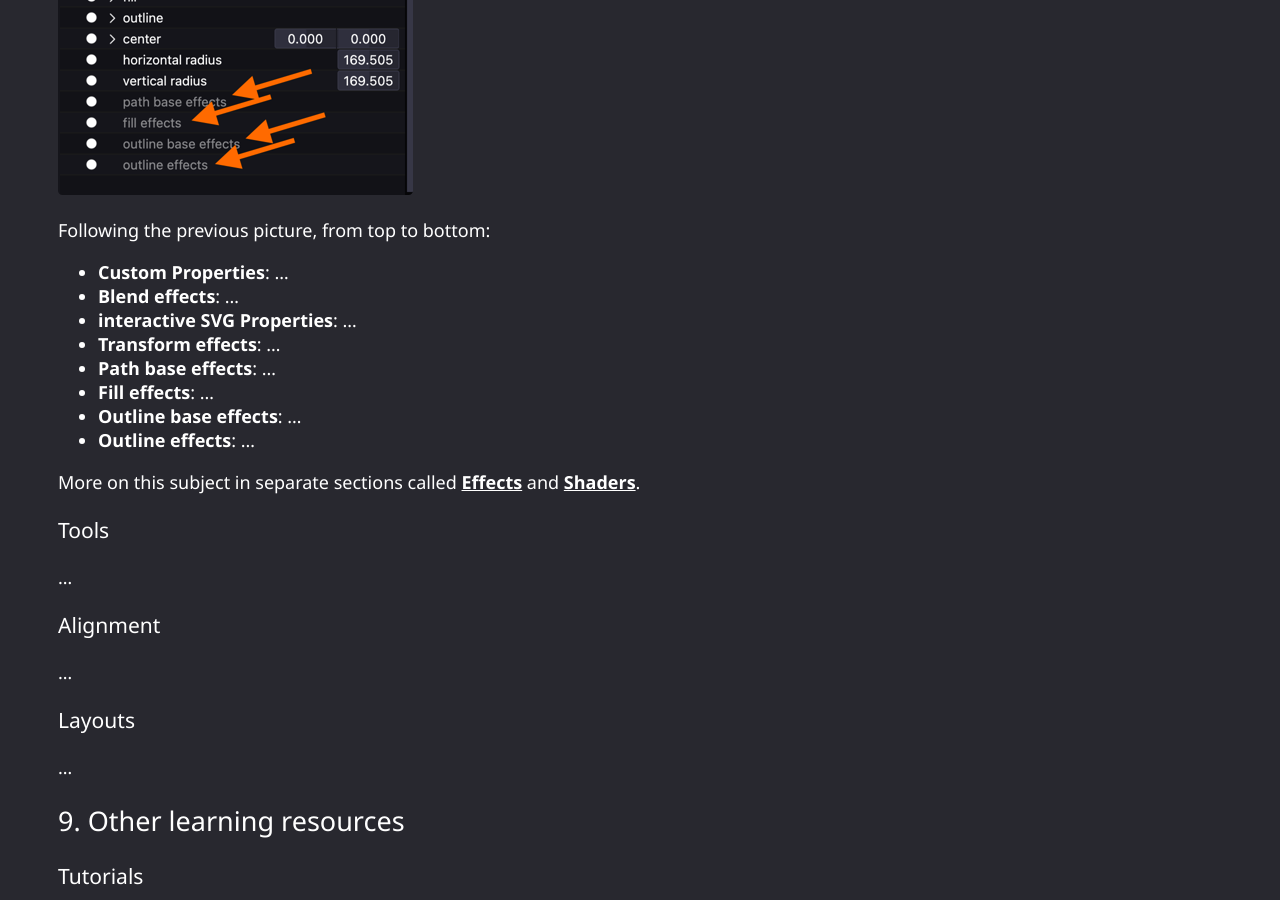
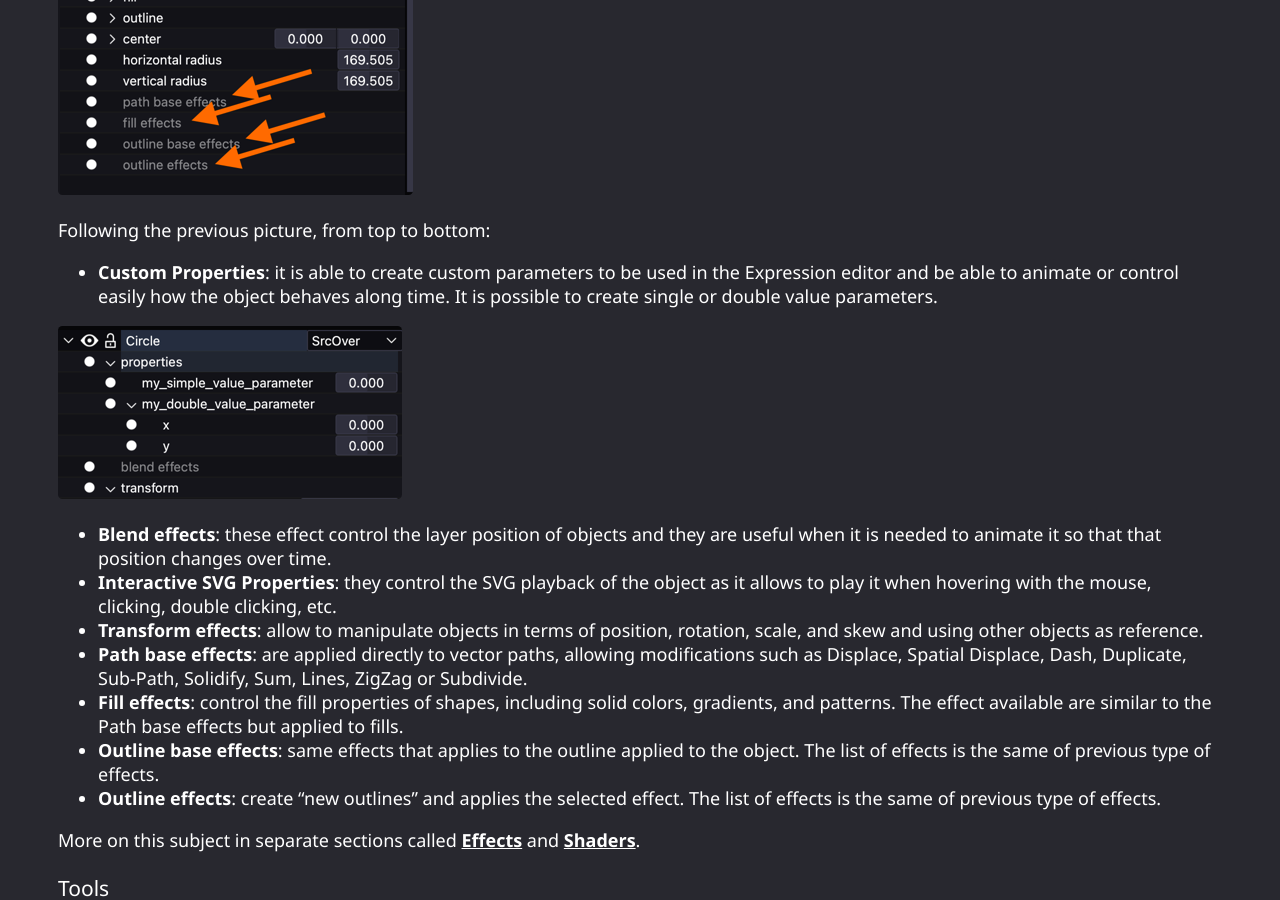
Before and after one commit to friction2d/friction2d.github.io, a Jekyll site: the page built from documentation/usage.md, in a window 1280 px wide and 900 px high, scrolled down 13149 px. Built offline with Jekyll 4.4.1, drawn with Linux system fonts in a browser that asks for light colours.

Commit message:
improved "effects and shaders" chapter

```diff
--- a/documentation/usage.md
+++ b/documentation/usage.md
@@ -185,14 +185,17 @@ Using the previously commented features will let animators create pretty rich an
 
 Following the previous picture, from top to bottom:
 
-- **Custom Properties**: ...
-- **Blend effects**: ...
-- **interactive SVG Properties**: ...
-- **Transform effects**: ...
-- **Path base effects**: ...
-- **Fill effects**: ...
-- **Outline base effects**: ...
-- **Outline effects**: ...
+- **Custom Properties**: it is able to create custom parameters to be used in the Expression editor and be able to animate or control easily how the object behaves along time. It is possible to create single or double value parameters.
+
+![Custom Properties](/assets/documentation/usage/usage_custom_properties.png)
+
+- **Blend effects**: these effect control the layer position of objects and they are useful when it is needed to animate it so that that position changes over time.
+- **Interactive SVG Properties**: they control the SVG playback of the object as it allows to play it when hovering with the mouse, clicking, double clicking, etc.
+- **Transform effects**: allow to manipulate objects in terms of position, rotation, scale, and skew and using other objects as reference.
+- **Path base effects**: are applied directly to vector paths, allowing modifications such as Displace, Spatial Displace, Dash, Duplicate, Sub-Path, Solidify, Sum, Lines, ZigZag or Subdivide.
+- **Fill effects**: control the fill properties of shapes, including solid colors, gradients, and patterns. The effect available are similar to the Path base effects but applied to fills.
+- **Outline base effects**: same effects that applies to the outline applied to the object. The list of effects is the same of previous type of effects.
+- **Outline effects**: create "new outlines" and applies the selected effect. The list of effects is the same of previous type of effects.
 
 More on this subject in separate sections called **[Effects](effects.html)** and **[Shaders](shaders.html)**.
 
```
Also changed, not shown: assets/documentation/usage/usage_custom_properties.png (added).
